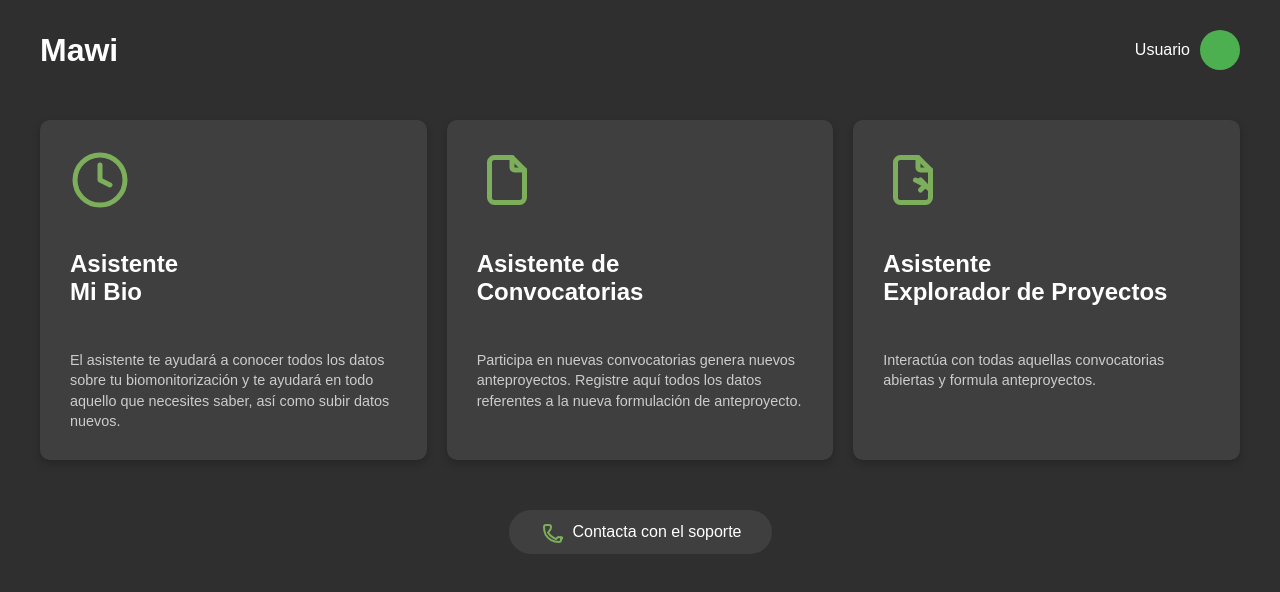
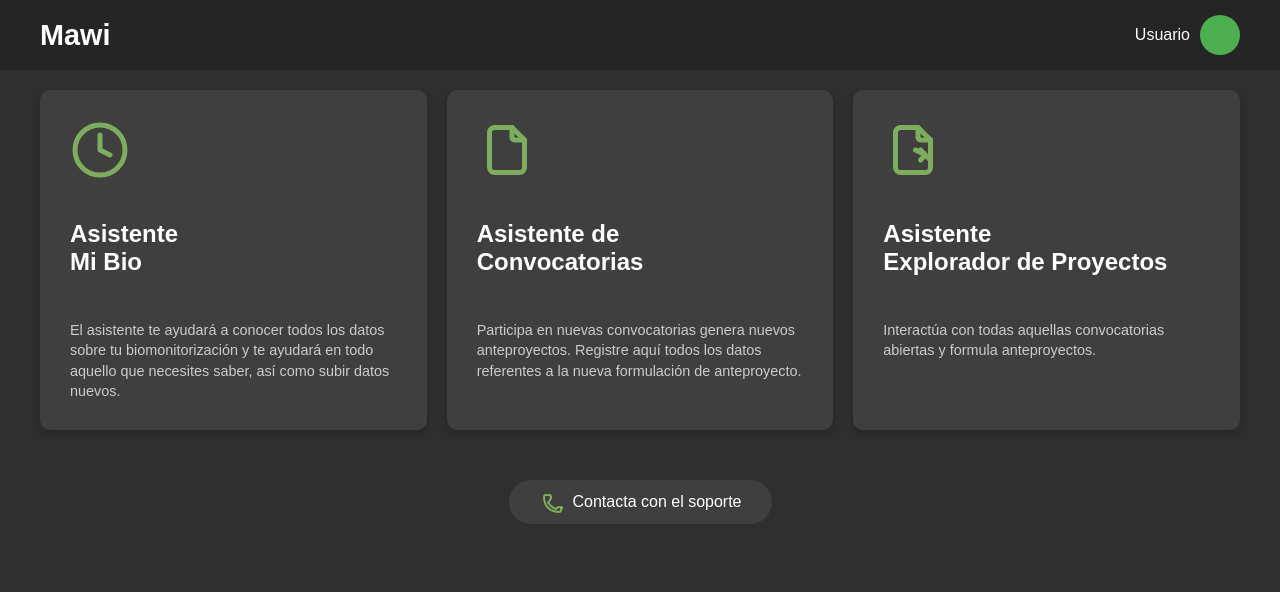
Before and after one commit to OmgWaffle3D/BioDev-Co, a website: page public/pages/home.html in a window 1280 px wide. Drawn offline with Linux system fonts and the light colour scheme.

Commit message:
feat: enhance navigation bar styling and structure in home page

```diff
--- a/public/pages/home.html
+++ b/public/pages/home.html
@@ -11,15 +11,17 @@
     />
   </head>
   <body class="home-bg">
-    <div class="container">
-      <header>
+    <div class="navbar-container">
+      <header class="navbar-dark">
         <h1>Mawi</h1>
         <div class="user-profile">
           <span>Usuario</span>
           <div class="avatar"></div>
         </div>
       </header>
+    </div>
 
+    <div class="container">
       <main class="dashboard">
         <div class="assistants-grid">
           <!-- Asistente Mi Bio -->
--- a/public/styles/style.css
+++ b/public/styles/style.css
@@ -206,7 +206,7 @@ header {
     justify-content: space-between;
     align-items: center;
     padding: 10px 0;
-    margin-bottom: 40px;
+    margin-bottom: 20px;
 }
 
 header h1 {
@@ -324,3 +324,24 @@ header h1 {
         height: auto;
     }
 }
+
+/* Estilos para la barra de navegación oscura */
+.navbar-container {
+    width: 100%;
+    background-color: #252525; /* Color más oscuro para la barra de navegación */
+}
+
+.navbar-dark {
+    display: flex;
+    justify-content: space-between;
+    align-items: center;
+    padding: 15px 20px;
+    max-width: 1200px;
+    margin: 0 auto;
+    color: white;
+}
+
+.navbar-dark h1 {
+    margin: 0;
+    font-size: 1.8rem;
+}
```
